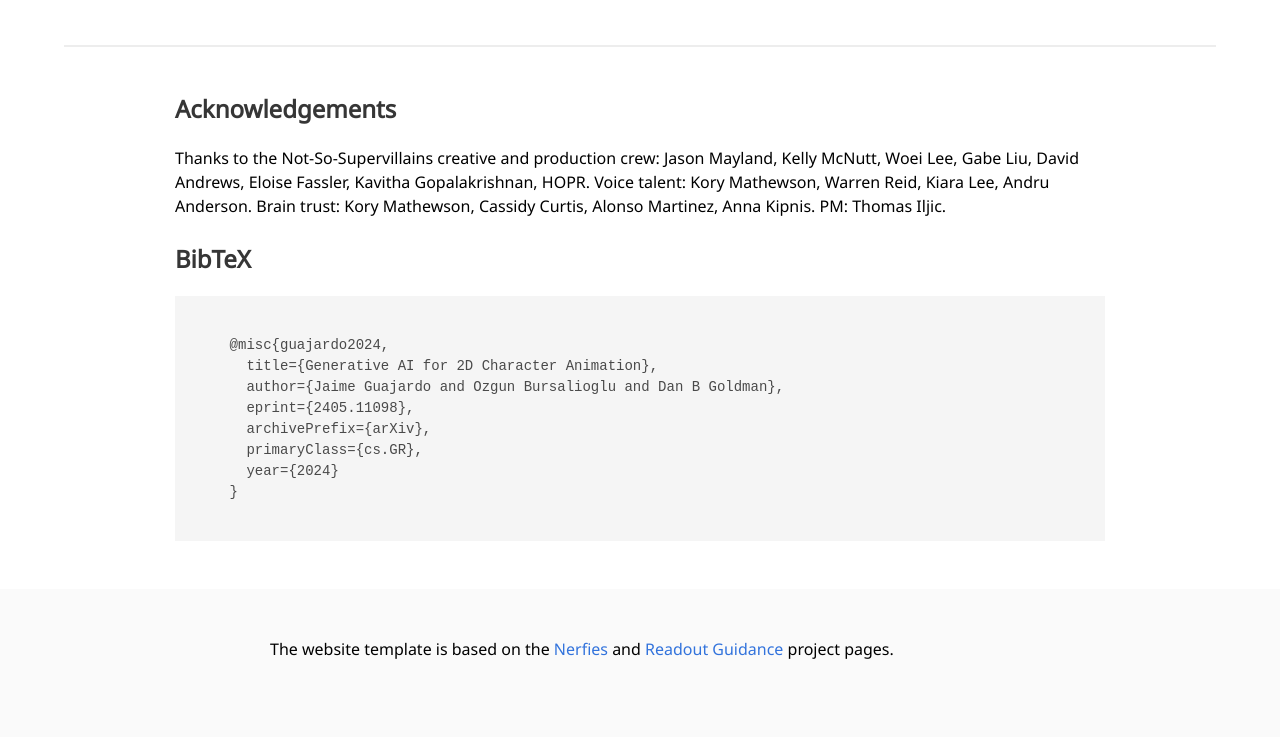
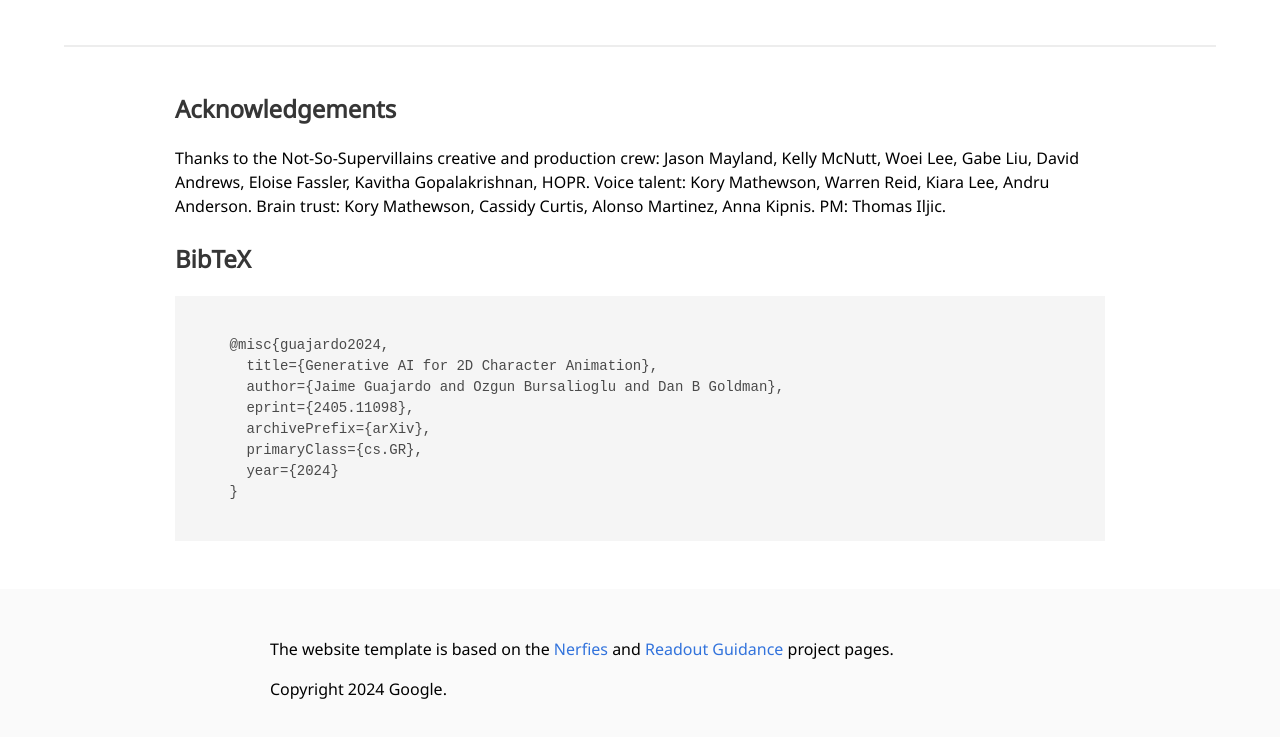
Before and after one commit to genai-2d-character-animation/genai-2d-character-animation.github.io, a plain HTML site: page index.html in a window 1280 px wide. Shown: the part 1631-2368 px from the top of the page. Drawn offline with nearby package versions, Linux system fonts and the light colour scheme; some icons are missing; a web font is replaced by a local one.

Commit message:
added copyright notice

```diff
--- a/index.html
+++ b/index.html
@@ -205,6 +205,9 @@
             <a href="https://nerfies.github.io">Nerfies</a> and <a href="https://readout-guidance.github.io">Readout Guidance</a>
             project pages.
           </p>
+		  <p>
+			  Copyright 2024 Google.
+		  </p>
         </div>
       </div>
     </div>
```
